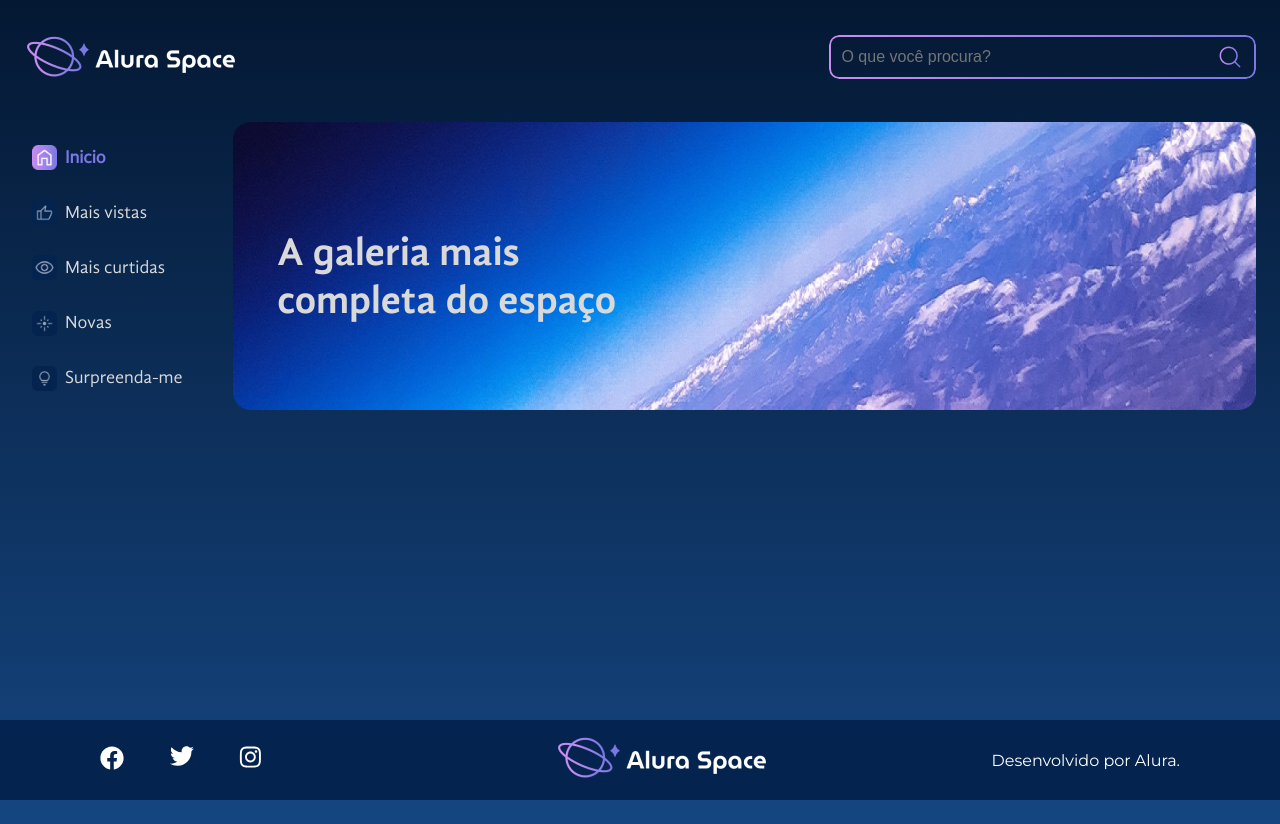
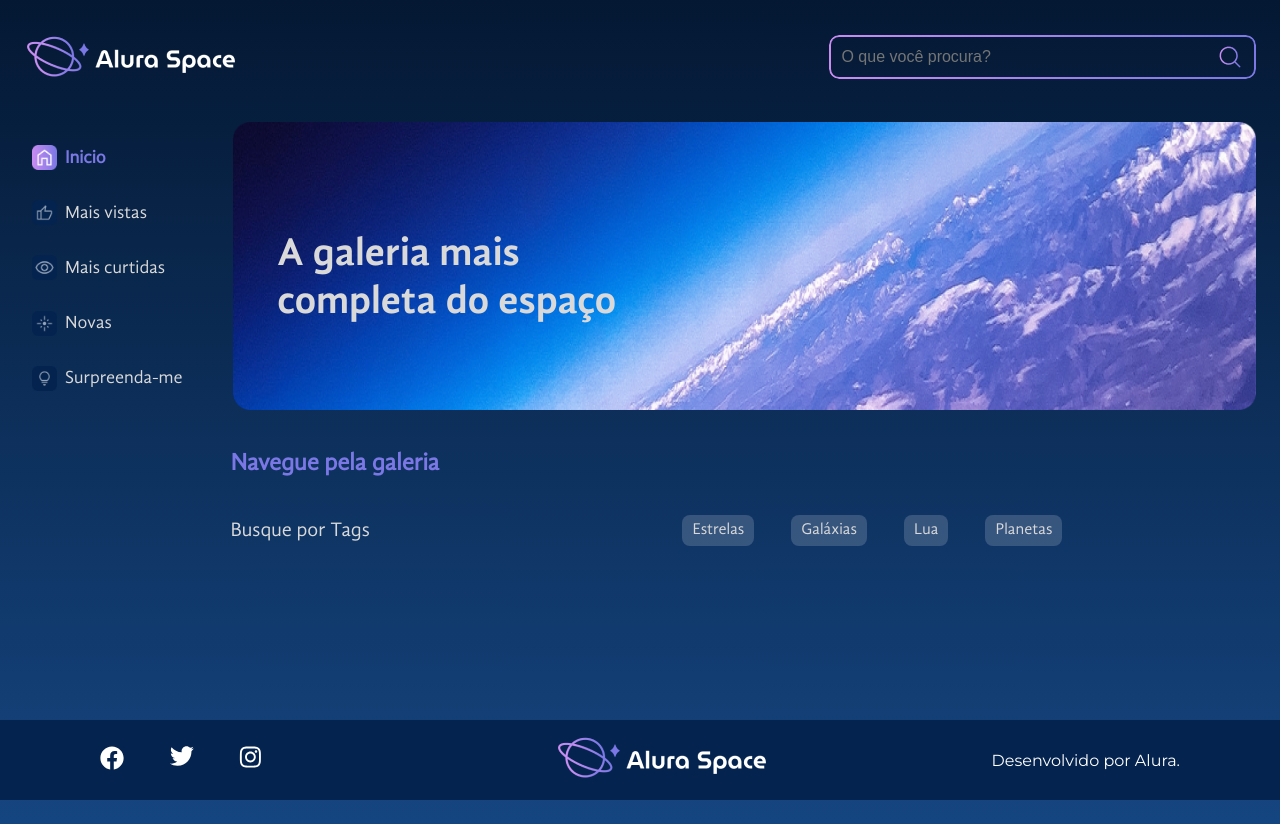
Before and after one commit to ryanoliveir/alura-space-react, a React (Create React App) app: page / in a window 1280 px wide. Built offline with nearby package versions, Linux system fonts and the light colour scheme.

Commit message:
:construction: Gallery componenet
Added gallery component; Added <Tags /> component

```diff
--- /dev/null
+++ b/src/components/Gallery/Gallery.module.scss
@@ -0,0 +1,76 @@
+@import "../../styles/variables";
+
+.gallery {
+  font-family: $font-regular;
+  margin-bottom: 2rem;
+
+  h2 {
+    color: $purple;
+    font-size: 24px;
+  }
+
+  &__cards {
+    list-style: none;
+    padding: 0;
+    display: flex;
+    width: 100%;
+    flex-wrap: wrap;
+  }
+
+  &__card {
+    background-color: $dark-blue;
+    border-radius: 20px;
+    height: 280px;
+    width: 285px;
+    margin-right: 1rem;
+    margin-bottom: 1.35rem;
+    cursor: pointer;
+
+    &:hover {
+      box-shadow: rgba(0, 0, 0, 0.25) 0px 25px 50px -12px;
+      -moz-transform: scale(1.1);
+      -webkit-transform: scale(1.1);
+      transform: scale(1.025);
+      transition: 0.18s;
+    }
+
+    div {
+      display: flex;
+      justify-content: space-between;
+      align-items: center;
+      padding: 0 1rem;
+      box-sizing: border-box;
+      width: 100%;
+
+      p {
+        margin: 0;
+        margin-top: 0.5rem;
+        color: $light-gray;
+      }
+
+      span {
+        width: 20%;
+        display: flex;
+        justify-content: space-between;
+        align-items: center;
+
+        img {
+          cursor: pointer;
+        }
+      }
+    }
+  }
+
+  &__imagem {
+    height: 75%;
+    width: 100%;
+  }
+
+  &__descricao {
+    margin: 0;
+    padding: 0 16px;
+    font-size: 1.25rem;
+    color: $text-color;
+    font-family: $font-bold;
+  }
+}
--- /dev/null
+++ b/src/components/Gallery/index.jsx
@@ -0,0 +1,14 @@
+import styles from './Gallery.module.scss'
+import Tags from  '../Tags';
+
+const Gallery = () => {
+    return (
+        <section className={styles.gallery}>
+            <h2>Navegue pela galeria</h2>
+            <Tags />
+        </section>
+    )
+}
+
+
+export default Gallery;
--- /dev/null
+++ b/src/components/Tags/Tags.module.scss
@@ -0,0 +1,34 @@
+@import '../../styles/variables';
+
+
+.tags {
+    width: 65vw;
+    display: flex;
+    justify-content: space-between;
+    align-items: center;
+    color: $text-color;
+    font-family: $font-regular;
+    font-size: 16px;
+
+    p {
+        font-size: 1.25rem;
+    }
+
+    &__list {
+        list-style: none;
+        width: 380px;
+        padding: 0;
+        display: flex;
+        justify-content: space-between;
+    }
+
+
+    li {
+        background-color: $tag-color;
+        padding: 6px 10px;
+        border-radius: 8px;
+        cursor: pointer;
+    }
+
+
+}
--- /dev/null
+++ b/src/components/Tags/index.jsx
@@ -0,0 +1,18 @@
+import styles from './Tags.module.scss'
+
+const Tags = () => {
+    return (
+        <div className={styles.tags}>
+            <p> Busque por Tags</p>
+            <ul className={styles.tags__list}>
+                <li>Estrelas</li>
+                <li>Galáxias</li>
+                <li>Lua</li>
+                <li>Planetas</li>
+            </ul>
+        </div>
+    )
+}
+
+
+export default Tags
--- a/src/pages/Home/Home.module.scss
+++ b/src/pages/Home/Home.module.scss
@@ -31,3 +31,11 @@ main {
       }
     }
   }
+
+  .gallery_container {
+    display: flex;
+    justify-content: space-between;
+    align-items: flex-start;
+    margin-left: 18%;
+    margin-top: 1rem;
+  }
--- a/src/pages/Home/index.jsx
+++ b/src/pages/Home/index.jsx
@@ -1,6 +1,7 @@
 import Header from '../../components/PageHeader';
 import Sidebar from '../../components/Sidebar';
 import Banner from '../../components/Banner';
+import Gallery from '../../components/Gallery';
 import Footer from '../../components/Footer';
 
 import styles from './Home.module.scss'
@@ -42,8 +43,10 @@ const Home = () => {
                         />
                     </div>
                 </section>
-
             </main>
+            <div className={styles.gallery_container}>
+                <Gallery />
+            </div>
             <Footer />
         </>
     )
```
